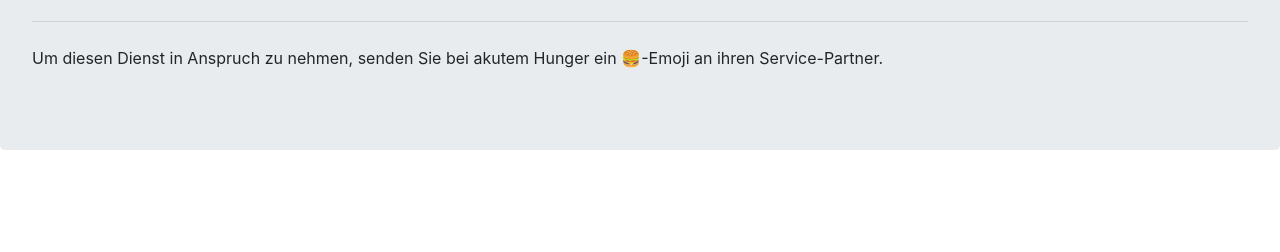
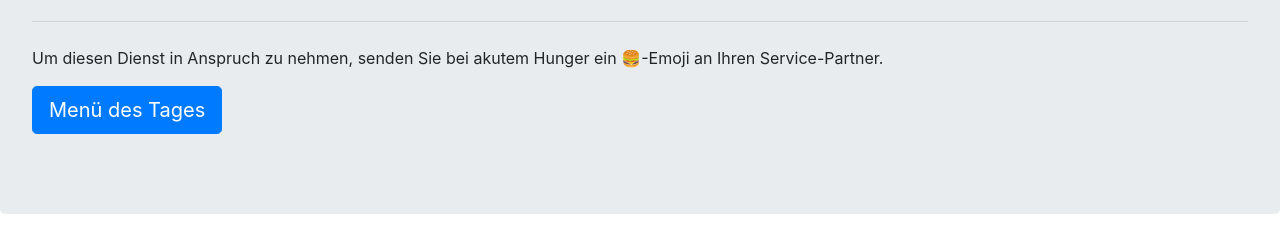
Before and after one commit to pablocastro95/pablocastro95.github.io, a plain HTML site: page index.html in a window 1280 px wide. Shown: the part 172-424 px from the top of the page. Drawn offline with nearby package versions, Linux system fonts and the light colour scheme.

Commit message:
Update index.html

```diff
--- a/index.html
+++ b/index.html
@@ -10,9 +10,9 @@
   <h1 class="display-4">Sorry, Leo ...</h1>
   <p class="lead"> Die Online-Bestellung ist aktuell nicht möglich!</p>
   <hr class="my-4">
-  <p>Um diesen Dienst in Anspruch zu nehmen, senden Sie bei akutem Hunger ein 🍔-Emoji an ihren Service-Partner.</p>
+  <p>Um diesen Dienst in Anspruch zu nehmen, senden Sie bei akutem Hunger ein 🍔-Emoji an Ihren Service-Partner.</p>
   <p class="lead">
-
+	<a class="btn btn-primary btn-lg" href="#" role="button">Menü des Tages</a>
   </p>
 </div>
 </body>
```
